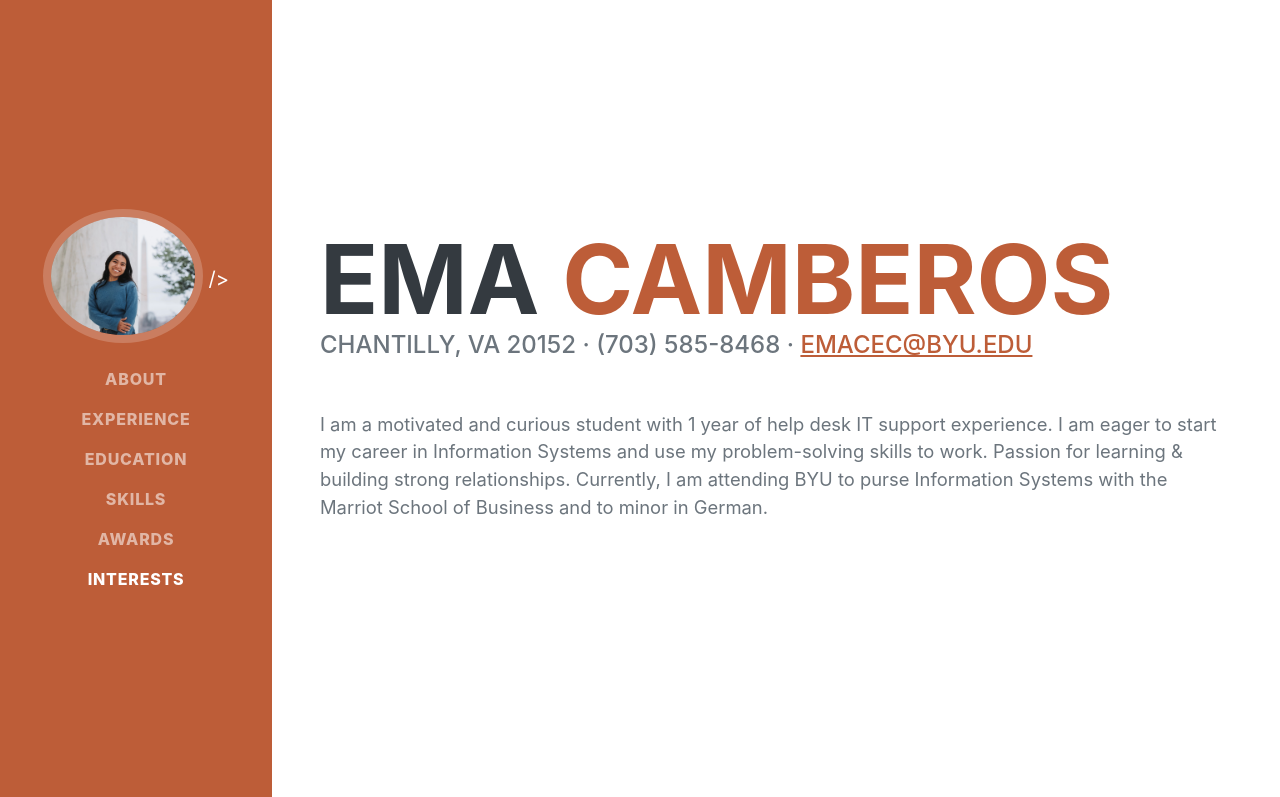
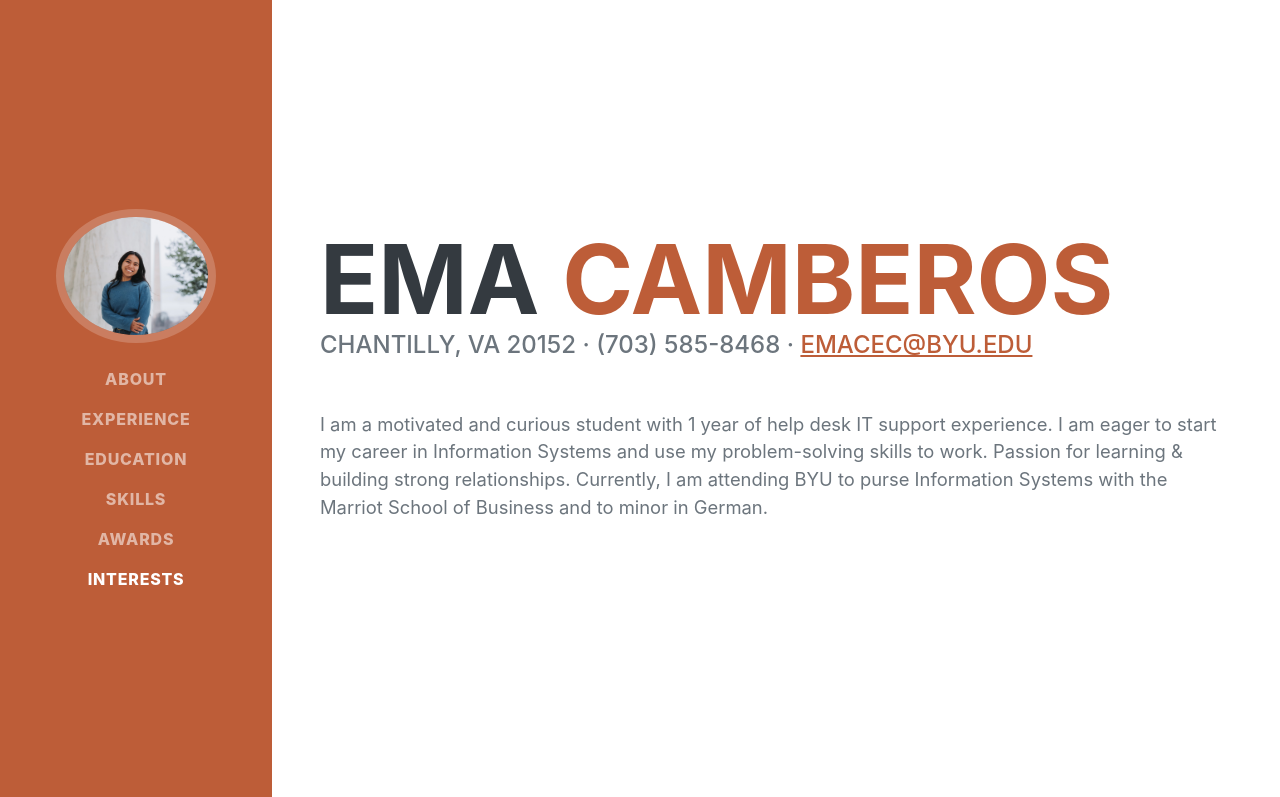
Before and after one commit to emacec/IS201, a plain HTML site: page index.html in a window 1280 px wide. Shown: the top 797 px of the page. Drawn offline with nearby package versions, Linux system fonts and the light colour scheme; a web font is replaced by a local one.

Commit message:
Update index.html

```diff
--- a/index.html
+++ b/index.html
@@ -21,7 +21,7 @@
         <nav class="navbar navbar-expand-lg navbar-dark bg-primary fixed-top" id="sideNav">
             <a class="navbar-brand js-scroll-trigger" href="#page-top">
                 <span class="d-block d-lg-none">Ema Camberos</span>
-                <span class="d-none d-lg-block"><img class="img-fluid img-profile rounded-circle mx-auto mb-2" src="images/final.picture.jpg" alt="..." /> /></span>
+                <span class="d-none d-lg-block"><img class="img-fluid img-profile rounded-circle mx-auto mb-2" src="images/final.picture.jpg" alt="..." /></span>
             </a>
             <button class="navbar-toggler" type="button" data-bs-toggle="collapse" data-bs-target="#navbarResponsive" aria-controls="navbarResponsive" aria-expanded="false" aria-label="Toggle navigation"><span class="navbar-toggler-icon"></span></button>
             <div class="collapse navbar-collapse" id="navbarResponsive">
```
